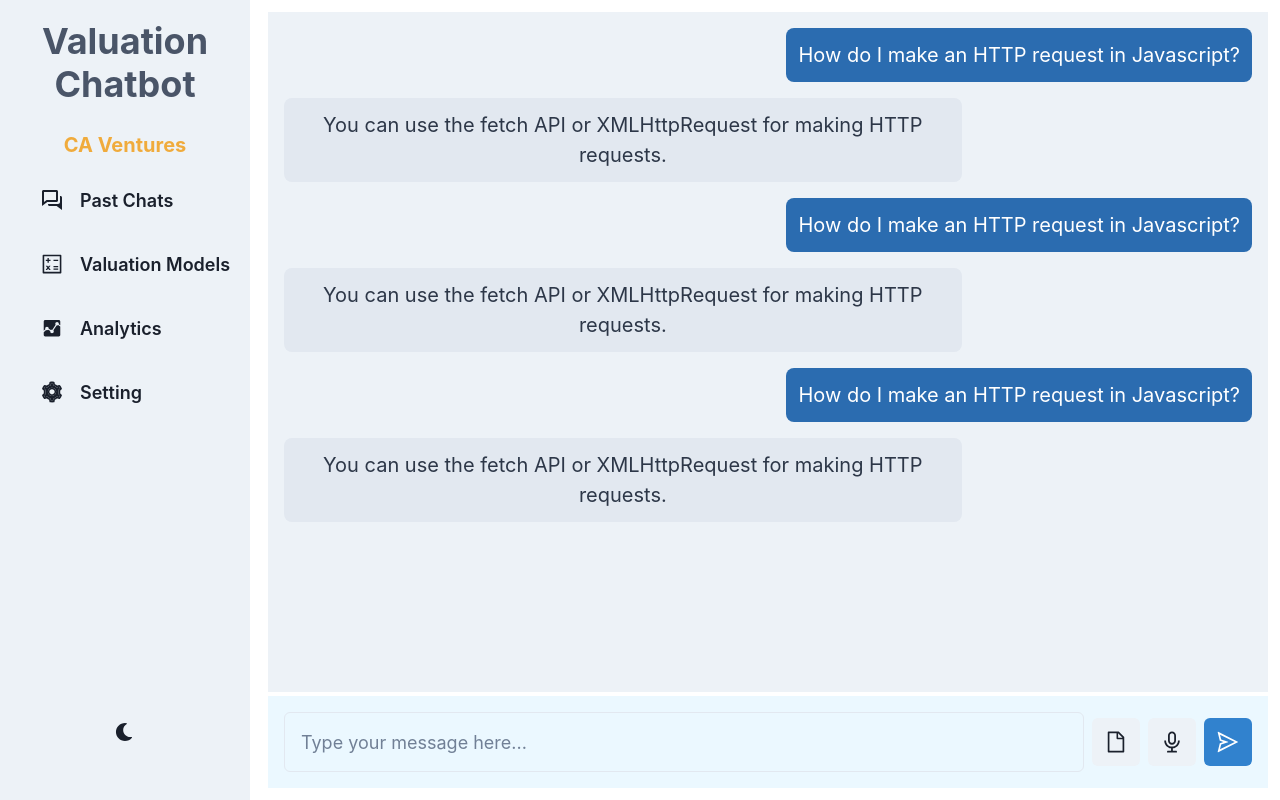
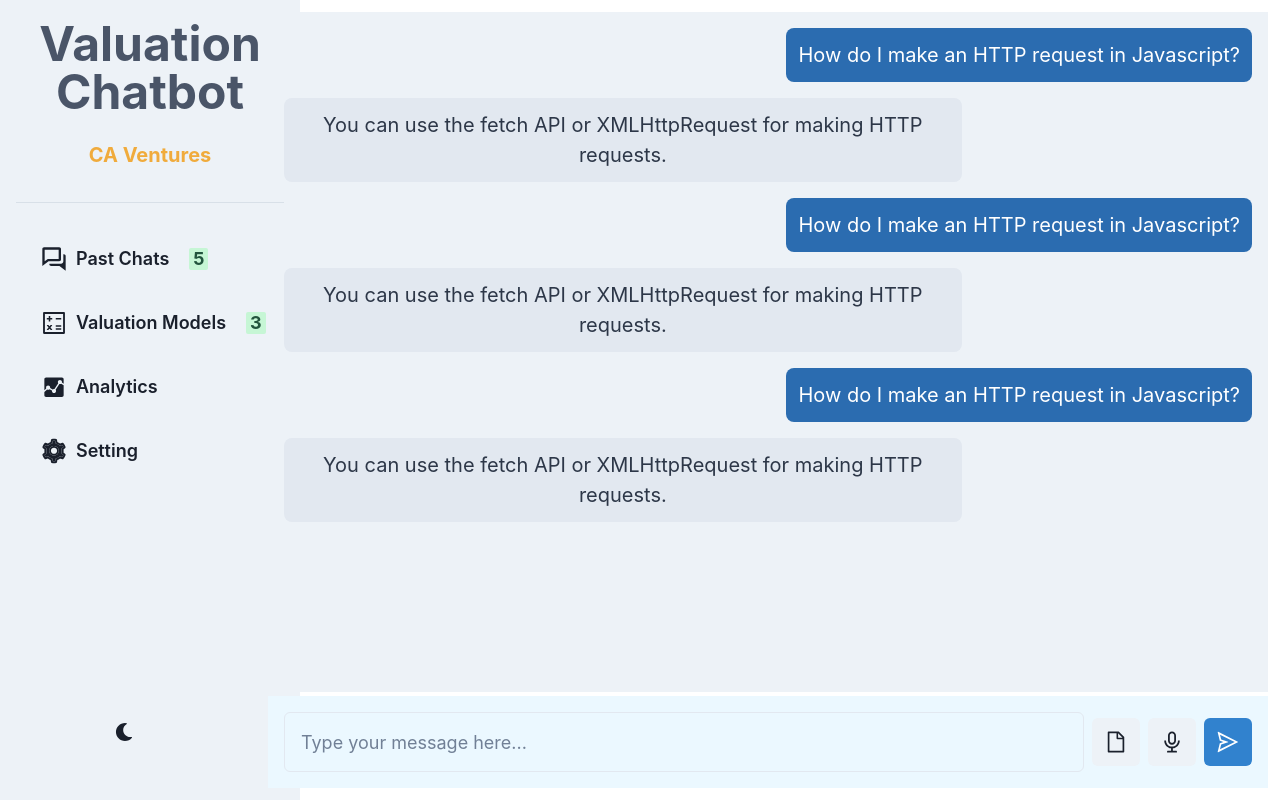
Before and after one commit to hltro/product-studio-valuation-prototype, a React (Create React App) app: page / in a window 1280 px wide. Built offline with nearby package versions, Linux system fonts and the light colour scheme.

Commit message:
design changes to sidebar: hover mode, count, etc.

```diff
--- a/src/components/Sidebar.jsx
+++ b/src/components/Sidebar.jsx
@@ -3,73 +3,72 @@ import {
   Box,
   VStack,
   Button,
+  Divider,
   useColorModeValue,
   Text,
-  Heading
+  Heading,
+  HStack,
+  Badge
 } from '@chakra-ui/react';
 import { BiConversation } from 'react-icons/bi';
 import { DiGoogleAnalytics } from 'react-icons/di';
-import { AiOutlineCalculator,AiTwotoneSetting } from 'react-icons/ai';
+import { AiOutlineCalculator, AiTwotoneSetting } from 'react-icons/ai';
 
 function Sidebar() {
   const sidebarBgColor = useColorModeValue('gray.100', 'gray.700');
   const sidebarTextColor = useColorModeValue('gray.600', 'gray.200');
+  const dividerColor = useColorModeValue('gray.300', 'gray.600');
+  const hoverBgColor = useColorModeValue('gray.200', 'gray.600');
 
-  const iconSize = '24px';
+  const iconSize = '28px';
+  const fontSize = '18px';
+  const badgeFontSize = '1em';
+
+  // Mock numbers for demonstration purposes
+  const pastChatsCount = 5;
+  const valuationModelsCount = 3;
 
   return (
     <Box
       bg={sidebarBgColor}
-      w={{ base: 'full', md: '250px' }}
+      w={{ base: 'full', md: '300px' }}
       px={4}
       py={5}
       h="full"
       color={sidebarTextColor}
     >
       <VStack spacing={4} align="stretch">
-        <Heading size="xl" mb={2}>
-          Valuation Chatbot
-        </Heading>
-        <Text fontSize="20px" color="#f0ab3c" fontWeight='bold'>
-          CA Ventures
-        </Text>
+        <Heading size="2xl" mb={2}>Valuation Chatbot</Heading>
+        <Text fontSize="xl" color="#f0ab3c" fontWeight='bold'>CA Ventures</Text>
+        <Divider my={4} borderColor={dividerColor} />
         {/* Menu Items */}
+        {[
+          { icon: BiConversation, text: 'Past Chats', count: pastChatsCount },
+          { icon: AiOutlineCalculator, text: 'Valuation Models', count: valuationModelsCount },
+          { icon: DiGoogleAnalytics, text: 'Analytics' },
+          { icon: AiTwotoneSetting, text: 'Setting' },
+        ].map((item, index) => (
           <Button
+            key={index}
             variant="ghost"
-          leftIcon={<BiConversation size={iconSize} />}
             justifyContent="flex-start"
             iconSpacing={4}
             size="lg"
+            fontSize={fontSize}
+            _hover={{ bg: hoverBgColor }}
+            w="full"
+            rightIcon={item.count ? (
+              <Badge colorScheme="green" ml={1} sx={{ fontSize: badgeFontSize }}>
+                {item.count}
+              </Badge>
+            ) : null}
           >
-          Past Chats
+            <HStack>
+              <Box as={item.icon} size={iconSize} />
+              <Text flex={1}>{item.text}</Text>
+            </HStack>
           </Button>
-        <Button
-          variant="ghost"
-          leftIcon={<AiOutlineCalculator size={iconSize} />}
-          justifyContent="flex-start"
-          iconSpacing={4}
-          size="lg"
-        >
-          Valuation Models
-        </Button>
-        <Button
-          variant="ghost"
-          leftIcon={<DiGoogleAnalytics size={iconSize} />}
-          justifyContent="flex-start"
-          iconSpacing={4}
-          size="lg"
-        >
-          Analytics
-        </Button>
-        <Button
-          variant="ghost"
-          leftIcon={<AiTwotoneSetting size={iconSize} />}
-          justifyContent="flex-start"
-          iconSpacing={4}
-          size="lg"
-        >
-          Setting
-        </Button>
+        ))}
       </VStack>
     </Box>
   );
```
Lines whose indentation alone changed are shown as unchanged.
